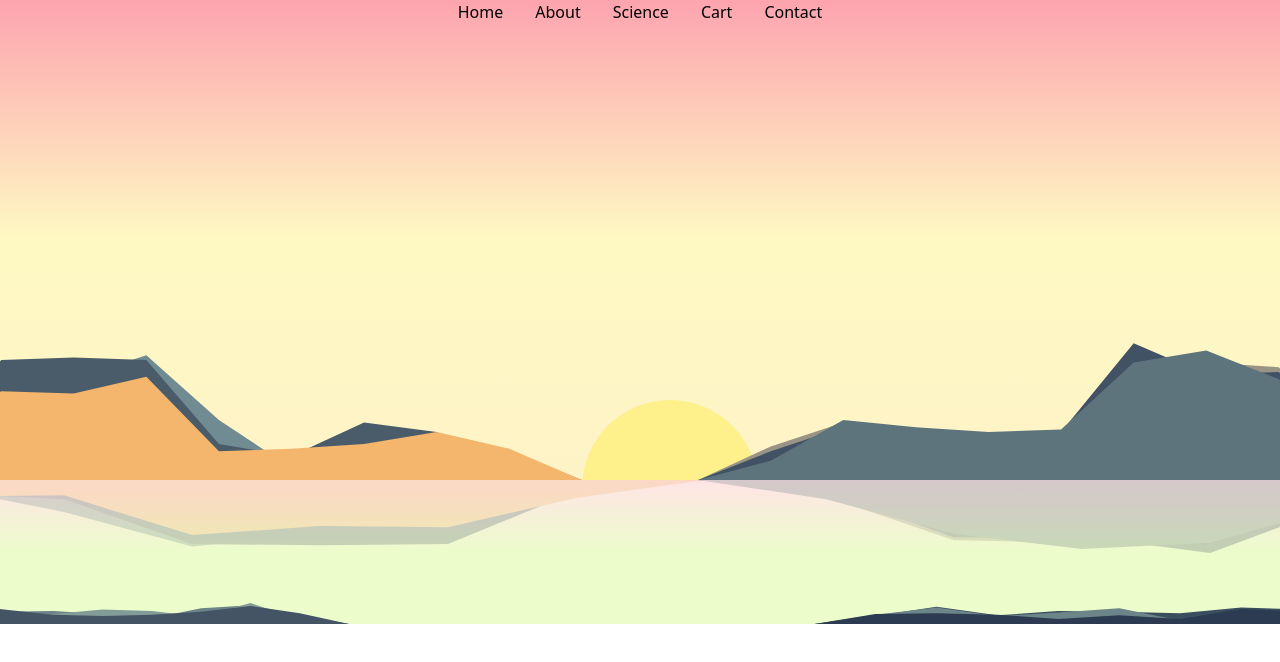
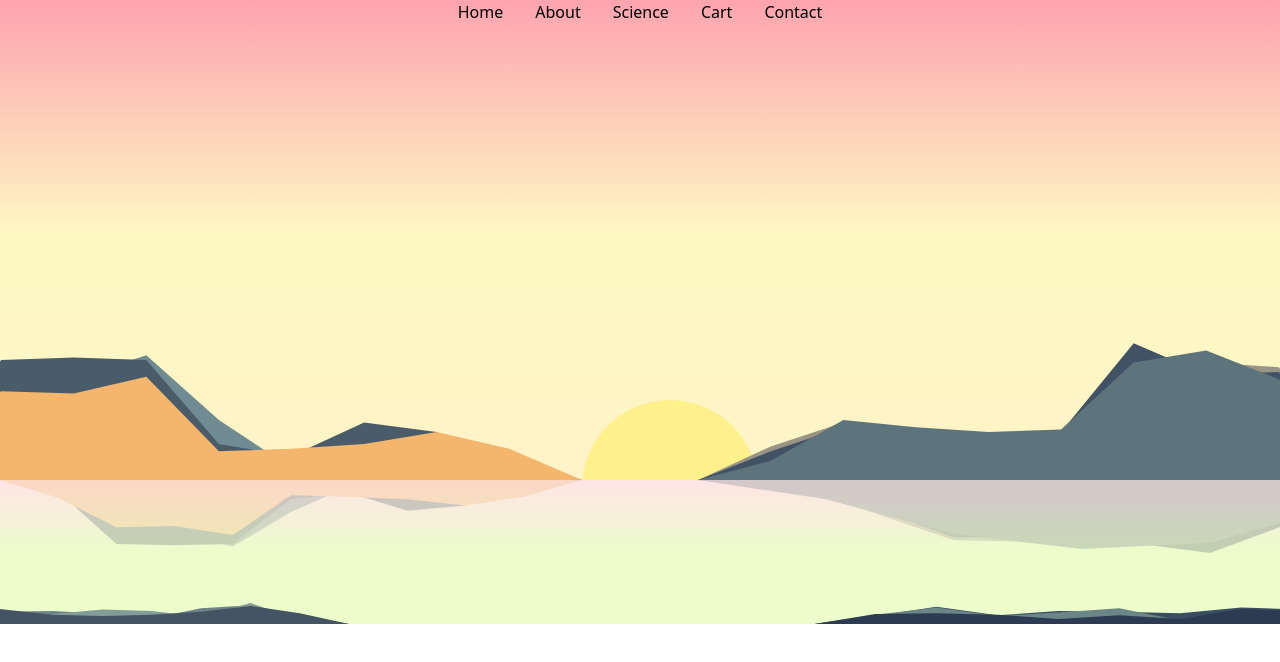
Before and after one commit to persakiss/moidotsh, a Next.js app: page / in a window 1280 px wide. Shown: the top 662 px of the page. Built offline with nearby package versions, Linux system fonts and the light colour scheme.

Commit message:
reflections

```diff
--- a/src/pages/index.tsx
+++ b/src/pages/index.tsx
@@ -25,19 +25,20 @@ function IndexPage(props: IndexPageProps, ref: IndexPageRef) {
           <Sun className={"row-start-2 col-start-6 col-span-2"} />
           <MountainContainer setMountainDetails={setTopLeftMountainDetails} className={"row-start-2 col-span-5 -ml-36"} colorGroup="top-left" />
         </Background>
-        <div className="bg-gradient-to-t from-lime-100 via-lime-100 to-rose-100 h-36 overflow-x-hidden grid grid-rows-2 grid-cols-11">
-          <div className="reflectionContainer col-span-4 row-start-1 opacity-25">
+        <div className="bg-gradient-to-t from-lime-100 via-lime-100 to-rose-100 h-36 grid grid-rows-2 grid-cols-11">
+
+          <div className="row-start-1 col-span-5 opacity-25 relative">
             {topLeftMountainDetails.map((detail, index) => {
               const reflectedMountainStyle = {
                 clipPath: `polygon(${detail.peaks.join(", ")})`,
                 zIndex: 100 - index * 10,
                 backgroundColor: detail.color,
                 width: "100%",
-                marginLeft: "-36rem", // - rem to get it to start mid-mountain. might be a better way to achieve this
-                transform: "scaleY(-1) scaleX(-1)", // Flip both vertically and horizontally
+                marginLeft: "", // - rem to get it to start mid-mountain. might be a better way to achieve this
+                transform: "scaleY(-1)", // Flip both vertically and horizontally
               };
 
-              return <div key={index} className="absolute h-32" style={reflectedMountainStyle}></div>;
+              return <div key={index} className=" h-32 absolute w-fit" style={reflectedMountainStyle}></div>;
             })}
           </div>
 
```
